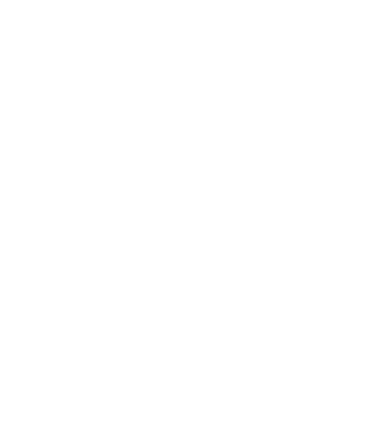
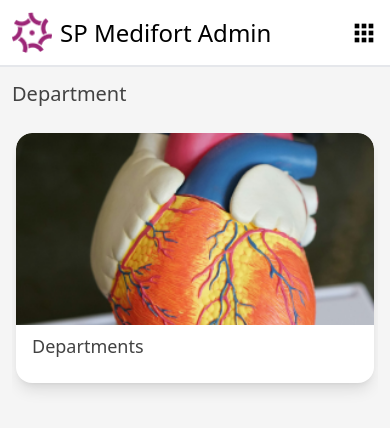
Before and after one commit to QMARK-TECHNOLABS-DEV/SP_medifort_admin_side, a React (Create React App) app: page /department in a window 390 px wide. Before the commit this address had no page. Shown: the top 428 px of the page. Built offline with nearby package versions, Linux system fonts and the light colour scheme.

Commit message:
set mobile view sidebar and department page

```diff
--- a/src/App.js
+++ b/src/App.js
@@ -35,6 +35,8 @@
 import InternationalPatientEnquiryPage from './pages/enquiry/InternationalPatientEnquiryPage';
 import Gallery from './pages/galleryCrud/GalleryCrud';
 import Dashboard from './pages/Dashboard';
+import DepartmentHomePage from './pages/department/DepartmentHomePage';
+import DepartmentCard from './components/department/DepartmentCard';
 
 function App() {
   return (
@@ -71,9 +73,10 @@
             <Route path='/content-management/preventive-health' element={<PreventiveHealth />} />
 
             {/*Department  */}
-            <Route path='/content-management/department' element={<DepartmentPage />} />
-            {/* <Route path='/content-management/department/add' element={<AddDepartmentPage />} /> */}
-            <Route path='/content-management/department/edit/:id' element={<AddDepartmentPage />} />
+
+            <Route path='/department' element={<DepartmentHomePage />} />
+            <Route path='/department/add' element={<DepartmentPage />} />
+            <Route path='/department/edit/:id' element={<AddDepartmentPage />} />
 
             {/*Health Talk  */}
             <Route path='/content-management/health-talk' element={<HealthTalkPage />} />
--- /dev/null
+++ b/src/components/common/ModalFrame.jsx
@@ -0,0 +1,11 @@
+import React from "react";
+
+const ModalFrame = ({ children }) => {
+  return (
+    <main className="backdrop-blur-sm bg-black/50 fixed top-0 left-0 z-50 w-screen h-screen flex items-center justify-center">
+      <section className="bg-white p-5 rounded-xl relative ">{children}</section>
+    </main>
+  );
+};
+
+export default ModalFrame;
--- a/src/components/common/Navbar.jsx
+++ b/src/components/common/Navbar.jsx
@@ -1,10 +1,18 @@
-import React from "react";
+import React, { useState } from "react";
 import { IoIosSearch } from "react-icons/io";
 import { MdMenu } from "react-icons/md";
 import { CgMenuGridR } from "react-icons/cg";
+import Sidebar from "./Sidebar"; // Import Sidebar component
 
 const Navbar = () => {
+  const [isSidebarOpen, setIsSidebarOpen] = useState(false); // State to manage sidebar visibility
+
+  const toggleSidebar = () => {
+    setIsSidebarOpen(!isSidebarOpen); // Toggle the sidebar on click
+  };
+
   return (
+    <>
       <main className="max-w-screen-2xl mx-auto p-3 lg:p-5 flex items-center justify-between">
         {/* logo side */}
         <div className="flex items-center gap-2">
@@ -16,10 +24,10 @@
           <h1 className="font-[500] text-2xl object-contain">SP Medifort Admin</h1>
         </div>
 
-      {/*Profile and search option  */}
+        {/* Profile and search option */}
         <div className="flex items-center gap-2 lg:gap-5">
-        <IoIosSearch size={28} className="hidden lg:block"/>
-        <CgMenuGridR size={28} />
+          <IoIosSearch size={28} className="hidden lg:block" />
+          <CgMenuGridR size={28} className="lg:hidden block" onClick={toggleSidebar} /> {/* Toggle sidebar */}
           <div className="hidden lg:block">
             <img
               src={require("../../assets/nav/bumy1.png")}
@@ -29,6 +37,19 @@
           </div>
         </div>
       </main>
+
+      {/* Sidebar - render only if `isSidebarOpen` is true */}
+      {isSidebarOpen && (
+        <div className="fixed inset-0 z-50 bg-gray-800 bg-opacity-50" onClick={toggleSidebar}>
+          <div
+            className="fixed top-0 left-0 w-64 h-full bg-white shadow-lg z-50"
+            onClick={(e) => e.stopPropagation()} // Prevent closing sidebar when clicking inside
+          >
+            <Sidebar /> {/* Render Sidebar */}
+          </div>
+        </div>
+      )}
+    </>
   );
 };
 
--- a/src/data/NavData.js
+++ b/src/data/NavData.js
@@ -13,18 +13,24 @@
     },
     {
         id: 3,
+        name: "Department",
+        link: "/department",
+        list: []
+    },
+    {
+        id: 4,
         name: "Content Management",
         link: "/content-management",
         list: []
     },
     {
-        id: 4,
+        id: 5,
         name: "Testimonials",
         link: "/testimonials",
         list: []
     },
     {
-        id: 5,
+        id: 6,
         name: "Enquiries",
         link: "/enquiry",
         list: []
--- a/src/pages/contentManagement/ContentManagementPage.jsx
+++ b/src/pages/contentManagement/ContentManagementPage.jsx
@@ -9,7 +9,7 @@
 import content6 from '../../assets/contentManagement/Content 6.png';
 import content7 from '../../assets/contentManagement/mediaa.jpg';
 import content8 from '../../assets/contentManagement/casestudy.jpg';
-import content9 from '../../assets/contentManagement/depart.png';
+
 
 const ContentManagementPage = () => {
   const contentItems = [
@@ -20,7 +20,7 @@
     { imageSrc: content6, title: 'Banners', url: "/content-management/banner" },
     { imageSrc: content7, title: 'Media', url: "/content-management/media" },
     { imageSrc: content8, title: 'Doctor case studies', url: "/content-management/casestudies" },
-    { imageSrc: content9, title: 'Departments', url: "/content-management/department" },
+
   ];
 
   return (
--- /dev/null
+++ b/src/pages/department/DepartmentHomePage.jsx
@@ -0,0 +1,31 @@
+import React from 'react'
+import content9 from '../../assets/contentManagement/depart.png';
+import ContentCard from '../../components/contentManagement/ContentCards';
+import { useNavigate } from 'react-router-dom';
+
+const DepartmentHomePage = ({url}) => {
+    const navigate = useNavigate();
+    const handleCardClick = () => {
+        navigate('department/add'); // Navigates to the specified URL
+    };
+    const contentItems = [
+        { imageSrc: content9, title: 'Departments', url: "add" },
+    ]
+    return (
+        <div className="h-screen w-full overflow-hidden">
+          <div className="flex-1 h-full pb-32 overflow-y-auto scrollbar-hide">
+            <h1 className="text-left text-xl lg:text-3xl text-[#424242] md:font-[350]">Department</h1>
+            <div className="grid grid-cols-1 sm:grid-cols-2 lg:grid-cols-3 gap-x-4 gap-y-2px"> {/* Added vertical gap */}
+              {contentItems.map((item, index) => (
+                <div key={index}>
+                  <ContentCard imageSrc={item.imageSrc} title={item.title} url={item.url} onClick={handleCardClick}/>
+                </div>
+              ))}
+            </div>
+          </div>
+        </div>
+      );
+    };
+
+
+export default DepartmentHomePage
--- a/src/pages/department/DepartmentPage.jsx
+++ b/src/pages/department/DepartmentPage.jsx
@@ -10,8 +10,8 @@
 import { department_admin_route, list_departments } from "../../utils/Endpoint";
 
 const breadcrumbsItems = [
-  { label: "Content Management", href: "/content-management" },
-  { label: "Manage Department", href: "/content-management/department" },
+  { label: "Department", href: "/Department" },
+  { label: "Manage Department", href: "/department/DepartmentPage" },
 ];
 
 const DepartmentPage = () => {
@@ -29,11 +29,11 @@
   }, [location.state?.updatedDepartments]);
 
   const handleAddNewClick = () => {
-    navigate("/content-management/department/add", { state: { isEdit: false, departmentItems } });
+    navigate("/department/add", { state: { isEdit: false, departmentItems } });
   };
 
   const handleEditClick = (department) => {
-    navigate(`/content-management/department/edit/${department?.dept_id}`, {
+    navigate(`/department/edit/${department?.dept_id}`, {
       state: { isEdit: true, department, departmentItems },
     });
   };
```
Lines whose indentation alone changed are shown as unchanged.
